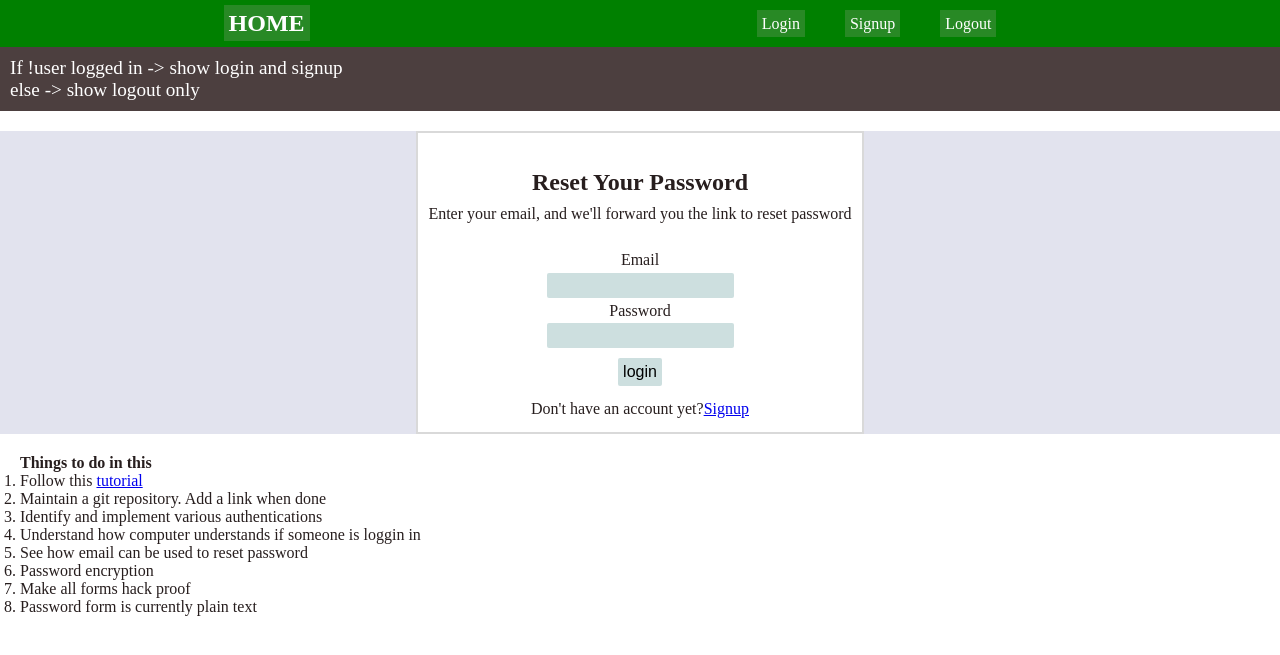
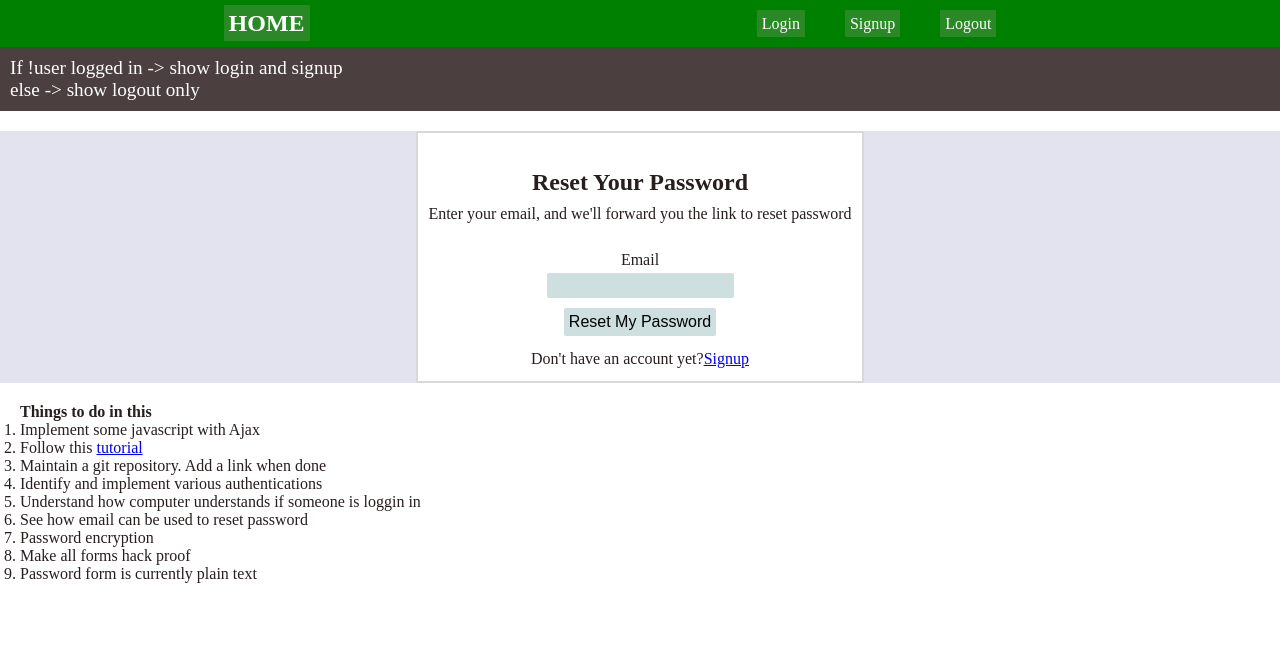
Before and after one commit to deepyes02/user-auth, a PHP site: page /user_authentication/password_reset.php in a window 1280 px wide. Shown: the top 655 px of the page. Run offline with PHP 8.4, Linux system fonts and the light colour scheme; some libraries are stand-ins or nearby versions.

Commit message:
added a new things to do, plus connected javascript to the application

```diff
--- a/includes/footer.php
+++ b/includes/footer.php
@@ -1,6 +1,7 @@
 <footer class="full_section">
 <h4>Things to do in this</h4>
 <ol>
+<li>Implement some javascript with Ajax</li>
 <li>Follow this <a href="https://www.tutorialrepublic.com/faq/how-to-change-the-cursor-into-a-hand-pointer-on-hover-using-css.php" target="_blank">tutorial</a></li>
 <li>Maintain a git repository. Add a link when done</li>
 <li>Identify and implement various authentications</li>
@@ -12,5 +13,7 @@
 </ol>
 
 </footer>
+
+<script src="script/main.js"></script>
 </body>
 </html>
--- a/password_reset.php
+++ b/password_reset.php
@@ -14,11 +14,7 @@
 				<input type="email" name="login_email">
 			</div>
 			<div class="form_row">
-				<label for="login_user_pass">Password</label>
-				<input type="text" name="login_user_pass">
-			</div>
-			<div class="form_row">
-				<input type="submit" value="login" class="btn btn-login" />
+				<input type="submit" value="Reset My Password" class="btn btn-login" />
 			</div>
 		</form>
 		<form action="password_reset.php" method="GET">
--- /dev/null
+++ b/script/main.js
@@ -0,0 +1 @@
+//cool javascript and AJAX
```
